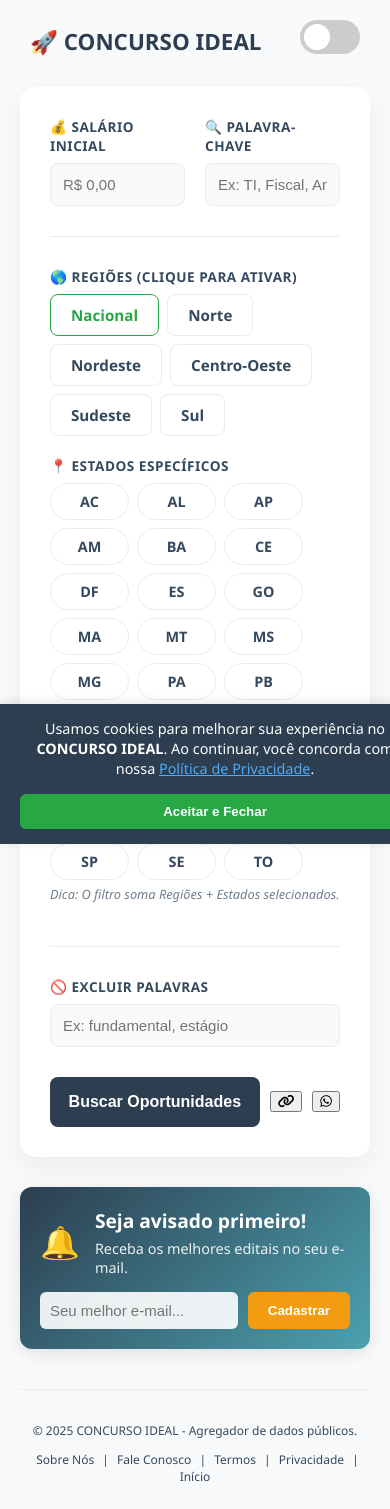
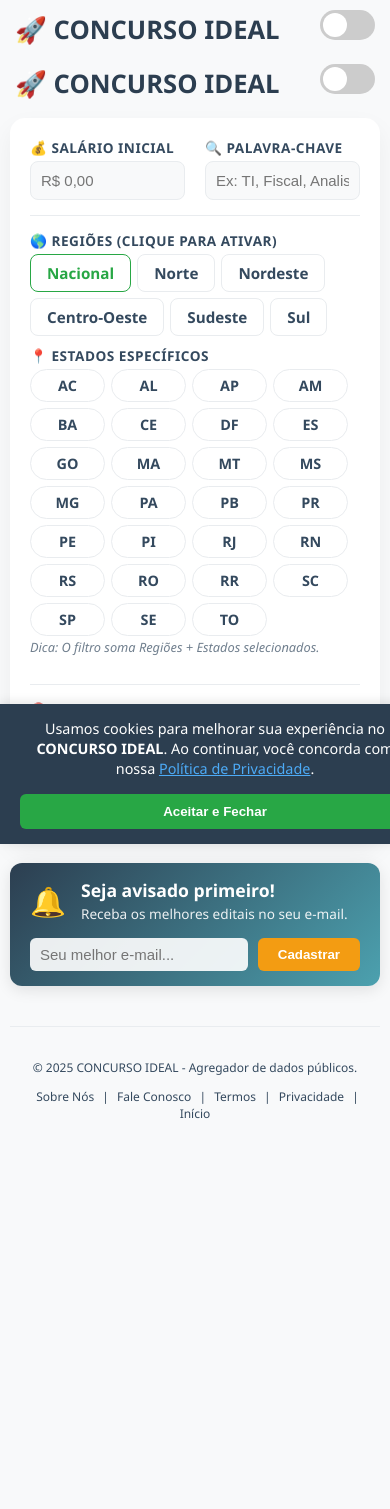
Before and after one commit to irislenisson/concurso-flask-app, a Flask app: page / in a window 390 px wide. Shown: the top 1509 px of the page. After the commit the page ends 1119 px from the top, so only its background shows below. Run offline with Flask 3, Linux system fonts and the light colour scheme.

Commit message:
Atualização visual mobile botão dark2

```diff
--- a/constants.py
+++ b/constants.py
@@ -53,7 +53,7 @@
 fafipa, fama, fapec, faperp, fapeu, fastef, fat, faurgs, fcc, fcm, fcpc, fec, Fhemig,
 fema, femperj, fenaz, fenix, fepese, fesmip, fgv, fidesa, fiocruz, fip, fjpf,
 flem, fluxo, fmp, fmz, fps, framinas, fronte, fsa, fspss, fujb, fucap, fucapsul,
-fumarc, funatec, funcefet, funcepe, fundape, fundatec, fundect, fundec, fundep,
+fumarc, funatec, funcefet, funcepe, fundacao, fundape, fundatec, fundect, fundec, fundep,
 fundepes, funece, funec, funiversa, funjab, funrio, funtef, funvapi, furb, furg,
 fuvest, gama, ganzaroli, gsa, gsassessoria, group, gualimp, hcrp, hl, iad,
 iadhed, iamspe, ian, iasp, iat, ibade, ibam, ibc, ibdo, ibec, ibeg, ibest, ibfc,
--- a/static/css/style.css
+++ b/static/css/style.css
@@ -1,6 +1,6 @@
-/* static/css/style.css - RESTORED & OPTIMIZED */
+/* static/css/style.css - Versão Compacta, Profissional e Alinhada */
 
-/* VARIÁVEIS DE CORES (TEMA CLARO PADRÃO) */
+/* VARIÁVEIS DE CORES (MANTIDAS) */
 :root {
     --bg-body: #f8f9fa;
     --bg-container: #ffffff;
@@ -16,7 +16,6 @@
     --input-bg: #f8f9fa;
 }
 
-/* TEMA ESCURO (DARK MODE) */
 [data-theme="dark"] {
     --bg-body: #121212;
     --bg-container: #1e1e1e;
@@ -35,53 +34,56 @@
 body {
     font-family: 'Segoe UI', Tahoma, Geneva, Verdana, sans-serif;
     margin: 0;
-    padding: 20px;
+    padding: 10px; /* Reduzido padding da borda da tela */
     background-color: var(--bg-body);
     color: var(--text-primary);
     scroll-behavior: smooth;
     transition: background-color 0.3s, color 0.3s;
 }
 
-.container { max-width: 850px; margin: 0 auto; padding-bottom: 60px; position: relative; }
+.container { max-width: 850px; margin: 0 auto; padding-bottom: 40px; position: relative; }
 
-/* --- CORREÇÃO DO CABEÇALHO (Lado a Lado) --- */
+/* --- CABEÇALHO CORRIGIDO (LADO A LADO) --- */
 .header-container {
     display: flex;
     justify-content: space-between;
     align-items: center;
-    margin-bottom: 25px;
-    padding: 0 10px;
+    margin-bottom: 15px; /* Reduzido margem inferior */
+    padding: 0 5px;
 }
 
 h1 {
-    text-align: left;
+    text-align: left; /* Alinhado à esquerda */
     color: var(--text-primary);
     margin: 0;
     font-weight: 800;
-    /* Ajuste de tamanho para não quebrar no mobile */
-    font-size: 1.8rem;
+    font-size: 1.6rem; /* Levemente menor para caber melhor */
 }
 
-/* Ajuste do botão switch para não flutuar solto */
-.theme-switch-wrapper {
-    position: static; /* Remove position absolute anterior */
-    display: flex;
-    align-items: center;
-}
+/* Oculta layout antigo se sobrar */
+.theme-switch-wrapper { position: static; }
 
 form {
     background: var(--bg-container);
-    padding: 30px;
+    padding: 20px; /* Reduzido de 30px para ganhar espaço */
     border-radius: 15px;
     box-shadow: 0 10px 25px var(--card-shadow);
     display: grid;
-    gap: 20px;
+    gap: 10px; /* Reduzido de 20px para 10px (Compactação Principal) */
 }
 
-label { font-weight: 700; color: var(--text-secondary); margin-bottom: 8px; display: block; font-size: 0.85em; text-transform: uppercase; letter-spacing: 0.5px;}
+label {
+    font-weight: 700;
+    color: var(--text-secondary);
+    margin-bottom: 4px; /* Reduzido de 8px */
+    display: block;
+    font-size: 0.85em;
+    text-transform: uppercase;
+    letter-spacing: 0.5px;
+}
 
 input {
-    padding: 12px;
+    padding: 10px; /* Reduzido de 12px */
     border: 1px solid var(--border-color);
     border-radius: 8px;
     width: 100%;
@@ -93,50 +95,51 @@
 }
 input:focus { border-color: var(--primary-color); background: var(--bg-container); outline: none; box-shadow: 0 0 0 3px rgba(0,123,255,0.1); }
 
-.btn-grid { display: flex; flex-wrap: wrap; gap: 8px; }
+.btn-grid { display: flex; flex-wrap: wrap; gap: 6px; /* Reduzido gap entre botões */ }
 
 .filter-btn {
     background-color: var(--bg-container);
     border: 1px solid var(--border-color);
     border-radius: 20px;
-    padding: 8px 16px; cursor: pointer; font-size: 0.9em; font-weight: 600;
+    padding: 6px 14px; /* Reduzido padding interno */
+    cursor: pointer; font-size: 0.9em; font-weight: 600;
     color: var(--text-secondary);
     transition: all 0.2s; user-select: none;
 }
 .filter-btn:hover { background-color: var(--border-color); transform: translateY(-1px); }
 .filter-btn.active { background-color: var(--primary-color); color: white; border-color: var(--primary-color); box-shadow: 0 4px 6px rgba(0,123,255,0.2); }
 
-.region-btn { padding: 10px 20px; font-size: 0.95em; border-radius: 8px; }
+/* --- CORREÇÃO UNIFORMIDADE DOS ESTADOS --- */
+.uf-btn {
+    width: 45px; /* Largura fixa */
+    justify-content: center; /* Centraliza texto horizontalmente */
+    text-align: center;
+    display: flex;
+}
+
+.region-btn { padding: 8px 16px; font-size: 0.95em; border-radius: 8px; }
 .region-btn[data-value="Nacional"] { border-color: #28a745; color: #28a745; }
 .region-btn[data-value="Nacional"].active { background-color: #28a745; color: white; }
 
-/* --- CORREÇÃO DOS BOTÕES DE ESTADO (Tamanho Uniforme) --- */
-/* Mantivemos seu estilo, só forçamos a largura mínima para ficarem iguais */
-.uf-btn {
-    min-width: 45px;
-    text-align: center;
-    justify-content: center;
-    display: flex;
-}
+.section-divider { border-top: 1px solid var(--border-color); margin: 5px 0; /* Reduzido de 10px */ }
+.help-text { font-size: 0.8em; color: var(--text-secondary); margin-top: 2px; font-style: italic; opacity: 0.7;}
 
-.section-divider { border-top: 1px solid var(--border-color); margin: 10px 0; }
-.help-text { font-size: 0.8em; color: var(--text-secondary); margin-top: 5px; font-style: italic; opacity: 0.7;}
-
-.main-actions { display: flex; gap: 10px; margin-top: 10px; align-items: center; }
+.main-actions { display: flex; gap: 10px; margin-top: 5px; align-items: center; }
 
 input[type="submit"] {
     background-color: #2c3e50; color: #fff; border: none; cursor: pointer;
-    font-weight: bold; padding: 16px; font-size: 16px; border-radius: 8px;
+    font-weight: bold; padding: 14px; /* Levemente menor */
+    font-size: 16px; border-radius: 8px;
     transition: transform 0.2s; flex-grow: 1; margin-top: 0; width: auto;
 }
 input[type="submit"]:hover { background-color: #1a252f; transform: translateY(-2px); }
 
-/* --- NEWSLETTER BOX (SEU DESIGN ORIGINAL) --- */
+/* NEWSLETTER (VISUAL ORIGINAL MANTIDO) */
 .newsletter-box {
-    margin-top: 30px;
+    margin-top: 20px; /* Reduzido de 30px */
     background: linear-gradient(135deg, #2c3e50, #4ca1af);
     border-radius: 12px;
-    padding: 20px;
+    padding: 15px 20px; /* Mais compacto */
     display: flex;
     align-items: center;
     justify-content: space-between;
@@ -145,29 +148,29 @@
     box-shadow: 0 4px 15px rgba(0,0,0,0.1);
     gap: 15px;
 }
-.news-icon { font-size: 2rem; }
+.news-icon { font-size: 1.8rem; }
 .news-text { flex: 1; min-width: 200px; }
-.news-text h3 { margin: 0; color: white; text-align: left; font-size: 1.2rem; }
-.news-text p { margin: 5px 0 0; font-size: 0.9rem; opacity: 0.9; }
+.news-text h3 { margin: 0; color: white; text-align: left; font-size: 1.1rem; }
+.news-text p { margin: 2px 0 0; font-size: 0.85rem; opacity: 0.9; }
 .news-form { display: flex; gap: 10px; flex: 1; min-width: 250px; }
-.news-form input { border: none; padding: 10px; border-radius: 6px; background: rgba(255,255,255,0.9); color: #333; }
+.news-form input { border: none; padding: 8px 10px; border-radius: 6px; background: rgba(255,255,255,0.9); color: #333; }
 .news-form button {
-    background-color: #f39c12; color: white; border: none; padding: 10px 20px;
+    background-color: #f39c12; color: white; border: none; padding: 8px 20px;
     border-radius: 6px; cursor: pointer; font-weight: bold; transition: transform 0.2s;
 }
 .news-form button:hover { transform: scale(1.05); background-color: #e67e22; }
 
 /* THEME SWITCH */
-.theme-switch { display: inline-block; height: 34px; position: relative; width: 60px; }
+.theme-switch { display: inline-block; height: 30px; /* Levemente menor */ position: relative; width: 55px; }
 .theme-switch input { display: none; }
 .slider { background-color: #ccc; bottom: 0; cursor: pointer; left: 0; position: absolute; right: 0; top: 0; transition: .4s; display: flex; align-items: center; justify-content: space-between; padding: 0 5px; }
-.slider:before { background-color: #fff; bottom: 4px; content: ""; height: 26px; left: 4px; position: absolute; transition: .4s; width: 26px; z-index: 1; }
+.slider:before { background-color: #fff; bottom: 3px; content: ""; height: 24px; left: 3px; position: absolute; transition: .4s; width: 24px; z-index: 1; }
 input:checked + .slider { background-color: #2c3e50; }
-input:checked + .slider:before { transform: translateX(26px); }
+input:checked + .slider:before { transform: translateX(25px); }
 .slider.round { border-radius: 34px; }
 .slider.round:before { border-radius: 50%; }
-.sun-icon { color: #f39c12; font-size: 16px; transition: .4s; opacity: 1; }
-.moon-icon { color: #f1c40f; font-size: 16px; transition: .4s; opacity: 0; }
+.sun-icon { color: #f39c12; font-size: 14px; transition: .4s; opacity: 1; }
+.moon-icon { color: #f1c40f; font-size: 14px; transition: .4s; opacity: 0; }
 input:checked + .slider .sun-icon { opacity: 0; }
 input:checked + .slider .moon-icon { opacity: 1; }
 
@@ -176,17 +179,18 @@
 .empty { color: #856404; background: #fff3cd; }
 .error { color: #721c24; background: #f8d7da; }
 
-#resultados-container { margin-top: 40px; }
+#resultados-container { margin-top: 30px; }
 
+/* CARDS E BOTÕES DE AÇÃO (MANTIDOS ORIGINAIS) */
 .concurso-card {
-    background: var(--bg-container); margin-bottom: 20px; padding: 25px;
+    background: var(--bg-container); margin-bottom: 15px; padding: 20px;
     border-left: 5px solid var(--primary-color); border-radius: 10px;
     box-shadow: 0 4px 12px var(--card-shadow);
 }
-.concurso-card h3 { margin: 0 0 12px 0; font-size: 1.15em; color: var(--text-primary); line-height: 1.5; }
+.concurso-card h3 { margin: 0 0 10px 0; font-size: 1.1em; color: var(--text-primary); line-height: 1.4; }
 
-.meta-line { display: flex; flex-wrap: wrap; gap: 10px; align-items: center; margin-top: 15px; }
-.badge { padding: 6px 12px; border-radius: 6px; font-size: 0.85em; font-weight: 700; letter-spacing: 0.3px; display: inline-block; }
+.meta-line { display: flex; flex-wrap: wrap; gap: 8px; align-items: center; margin-top: 12px; }
+.badge { padding: 5px 10px; border-radius: 6px; font-size: 0.8em; font-weight: 700; letter-spacing: 0.3px; display: inline-block; }
 .badge.money { background-color: #d1e7dd; color: #0f5132; }
 .badge.uf { background-color: #cfe2ff; color: #084298; }
 .badge.date { background-color: #fff3cd; color: #664d03; }
@@ -205,6 +209,7 @@
 .btn-zap-small { background-color: #25D366; }
 .btn-zap-small:hover { background-color: #128C7E; transform: translateY(-2px); }
 
+/* Skeleton Loading, Cookie Banner, Footer e Mídia Queries */
 .skeleton { background: var(--skeleton-start); background: linear-gradient(90deg, var(--skeleton-start) 25%, var(--skeleton-mid) 50%, var(--skeleton-end) 75%); background-size: 200% 100%; animation: loading 1.5s infinite; border-radius: 4px; margin-bottom: 8px; }
 @keyframes loading { 0% { background-position: 200% 0; } 100% { background-position: -200% 0; } }
 .skeleton-card { background: var(--bg-container); padding: 25px; border-left: 5px solid var(--border-color); border-radius: 10px; margin-bottom: 20px; }
@@ -244,10 +249,7 @@
     .cookie-btn { width: 100%; }
     .news-form { width: 100%; }
 
-    /* MANTÉM OS INPUTS EMPILHADOS NO MOBILE */
+    /* Input Stack no Mobile */
     form { grid-template-columns: 1fr; }
     .form-group { grid-column: span 1; }
-
-    /* AJUSTE PARA NÃO QUEBRAR O TÍTULO NO MOBILE */
-    h1 { font-size: 1.4rem; }
 }
--- a/templates/base.html
+++ b/templates/base.html
@@ -13,7 +13,9 @@
 
     <meta charset="UTF-8">
     <meta name="viewport" content="width=device-width, initial-scale=1.0">
-    <meta name="theme-color" content="#2c3e50"> <title>{{ meta_title | default('CONCURSO IDEAL | Encontre sua Vaga em 2025') }}</title>
+    <meta name="theme-color" content="#2c3e50">
+
+    <title>{{ meta_title | default('CONCURSO IDEAL | Encontre sua Vaga em 2025') }}</title>
     <meta name="description" content="{{ meta_description | default('O CONCURSO IDEAL monitora editais e inscrições de concursos públicos em todo o Brasil. Filtre por salário, região e cargo.') }}">
 
     <meta name="robots" content="index,follow">
--- a/templates/index.html
+++ b/templates/index.html
@@ -3,6 +3,20 @@
 {% block title %}CONCURSO IDEAL | Vagas Abertas 2025{% endblock %}
 
 {% block content %}
+    <div class="header-container">
+        <h1>🚀 CONCURSO IDEAL</h1>
+
+        <div class="theme-switch-wrapper">
+            <label class="theme-switch" for="checkbox">
+                <input type="checkbox" id="checkbox" />
+                <div class="slider round">
+                    <i class="fas fa-sun sun-icon"></i>
+                    <i class="fas fa-moon moon-icon"></i>
+                </div>
+            </label>
+        </div>
+    </div>
+
     <form id="searchForm">
         <div style="display: grid; grid-template-columns: 1fr 1fr; gap: 20px;">
             <div>
```
